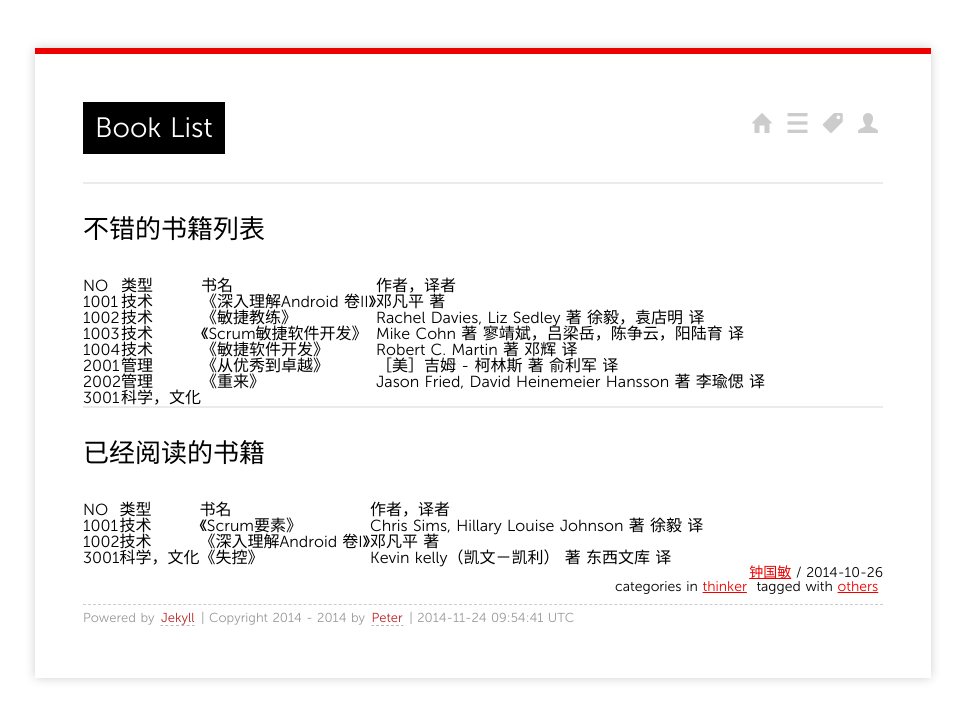
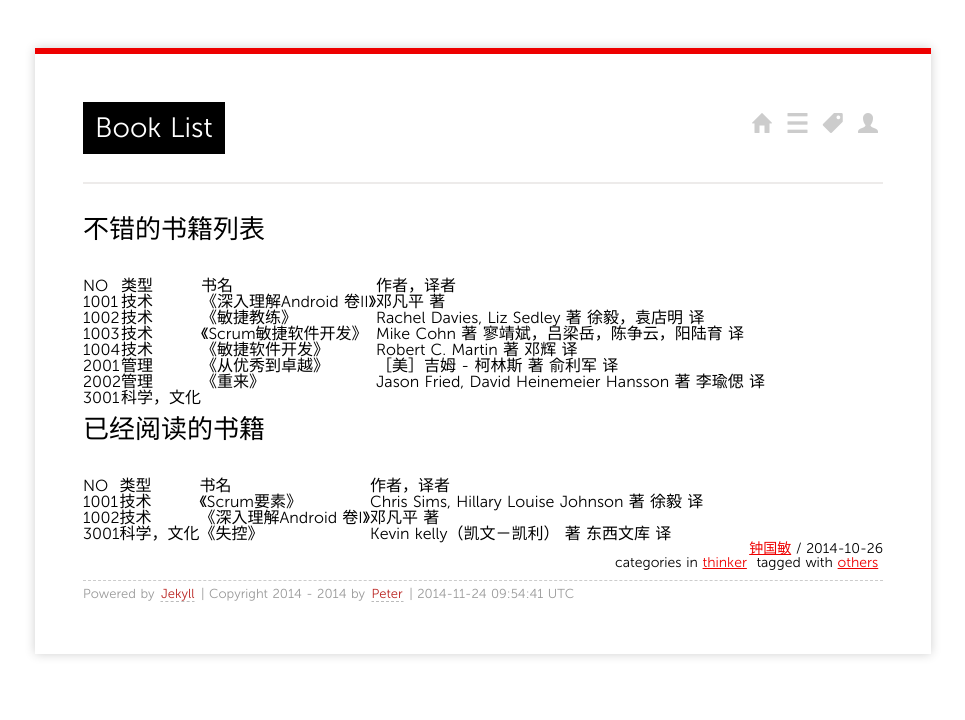
Before and after one commit to fengyr/blog, a Jekyll site: the page built from _posts/2014/2014-10-26-Books_List.md, in a window 1280 px wide. Shown: the top 720 px of the page, without its empty margins (157-1122 px from the left). Built offline with Jekyll 4.4.1, drawn with Linux system fonts in a browser that asks for light colours; Markdown is read by kramdown in place of the engine named in the settings.

```diff
--- a/_posts/2014/2014-10-26-Books_List.md
+++ b/_posts/2014/2014-10-26-Books_List.md
@@ -10,26 +10,28 @@ tags:
 
 ##不错的书籍列表
 
-NO   | 类型           | 书名                               | 作者，译者
-:----|:---------------|:-----------------------------------|:-------------------------------------------------------
------|----------------|------------------------------------|--------------------------------------------------------
-1001 | 技术           |《深入理解Android 卷II》            | 邓凡平 著
-1002 | 技术           |《敏捷教练》                        | Rachel Davies, Liz Sedley 著  徐毅，袁店明 译
-1003 | 技术           |《Scrum敏捷软件开发》               | Mike Cohn 著  寥靖斌，吕梁岳，陈争云，阳陆育 译
-1004 | 技术           |《敏捷软件开发》                    | Robert C. Martin 著  邓辉 译
-2001 | 管理           |《从优秀到卓越》                    | ［美］吉姆 - 柯林斯 著  俞利军 译
-2002 | 管理           |《重来》                            | Jason Fried, David Heinemeier Hansson 著  李瑜偲 译
-3001 | 科学，文化     |                                    |
+NO     | 类型           | 书名                               | 作者，译者
+:------|:---------------|:-----------------------------------|:-------------------------------------------------------
+-------|----------------|------------------------------------|--------------------------------------------------------
+1001   | 技术           |《深入理解Android 卷II》            | 邓凡平 著
+1002   | 技术           |《敏捷教练》                        | Rachel Davies, Liz Sedley 著  徐毅，袁店明 译
+1003   | 技术           |《Scrum敏捷软件开发》               | Mike Cohn 著  寥靖斌，吕梁岳，陈争云，阳陆育 译
+1004   | 技术           |《敏捷软件开发》                    | Robert C. Martin 著  邓辉 译
+2001   | 管理           |《从优秀到卓越》                    | ［美］吉姆 - 柯林斯 著  俞利军 译
+2002   | 管理           |《重来》                            | Jason Fried, David Heinemeier Hansson 著  李瑜偲 译
+3001   | 科学，文化     |                                    |
+-------|----------------|------------------------------------|--------------------------------------------------------
 
 
---------------------------------------------------------------------------------------------------------------------
+
 
 
 ##已经阅读的书籍
 
-NO   | 类型           | 书名                               | 作者，译者
-:----|:---------------|:-----------------------------------|:-------------------------------------------------------
------|----------------|------------------------------------|--------------------------------------------------------
-1001 | 技术           |《Scrum要素》                       | Chris Sims, Hillary Louise Johnson 著  徐毅 译
-1002 | 技术           |《深入理解Android 卷I》             | 邓凡平 著
-3001 | 科学，文化     |《失控》                            | Kevin kelly（凯文－凯利） 著  东西文库 译
+NO     | 类型           | 书名                               | 作者，译者
+:------|:---------------|:-----------------------------------|:-------------------------------------------------------
+-------|----------------|------------------------------------|--------------------------------------------------------
+1001   | 技术           |《Scrum要素》                       | Chris Sims, Hillary Louise Johnson 著  徐毅 译
+1002   | 技术           |《深入理解Android 卷I》             | 邓凡平 著
+3001   | 科学，文化     |《失控》                            | Kevin kelly（凯文－凯利） 著  东西文库 译
+-------|----------------|------------------------------------|--------------------------------------------------------
```
